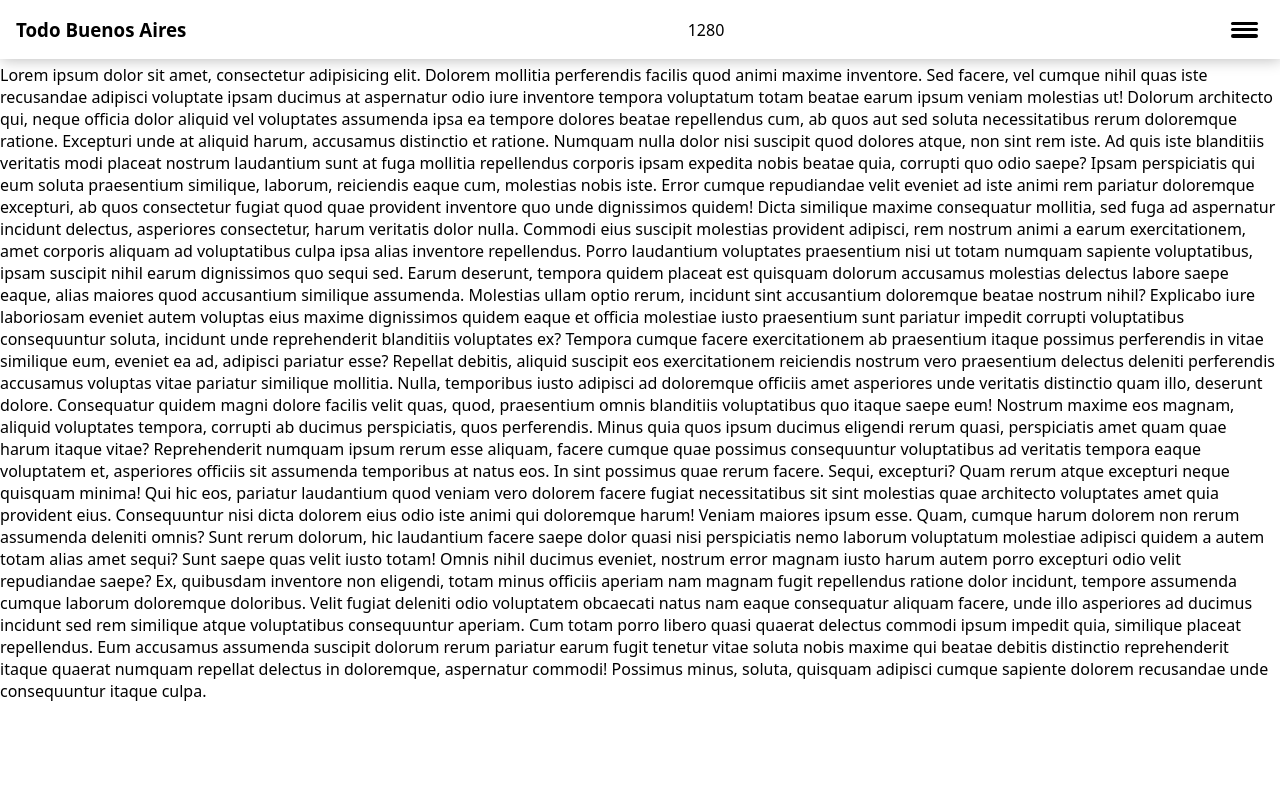
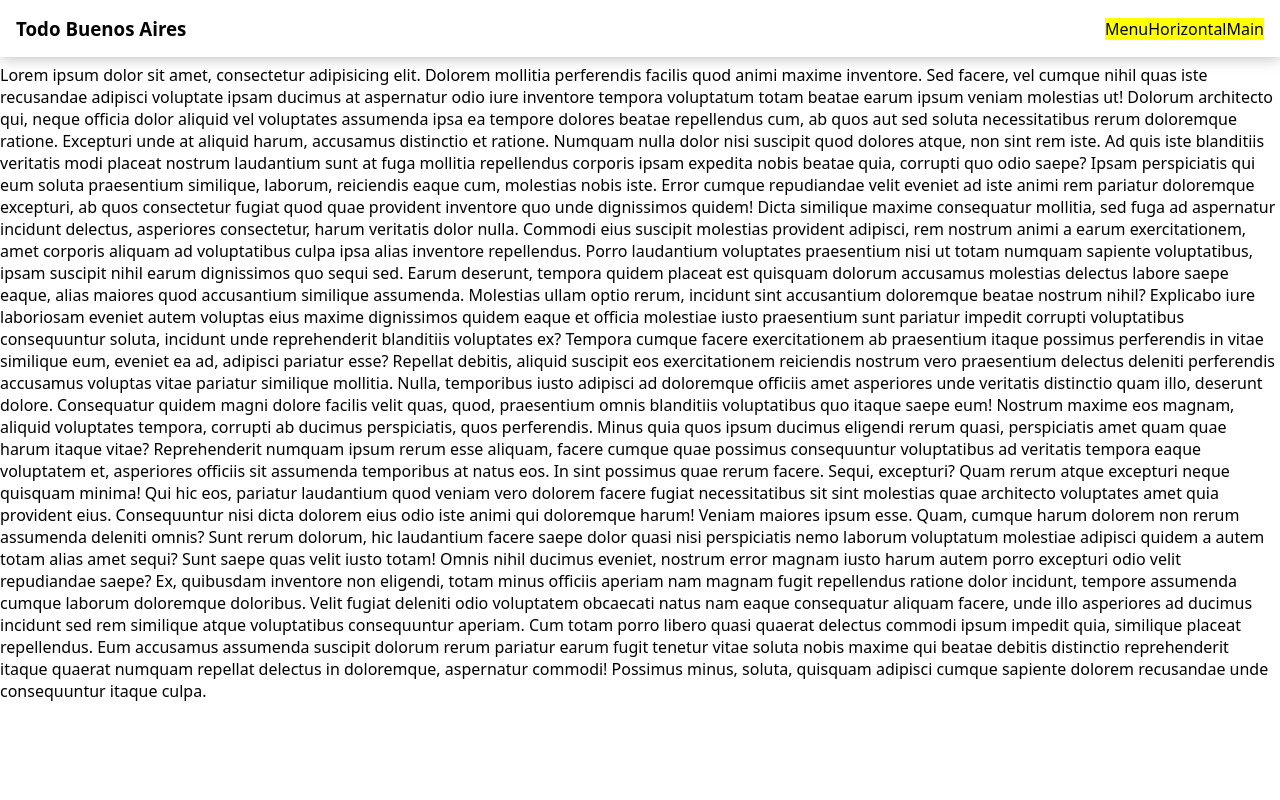
Before and after one commit to akliyachir/blog, a React (Vite) app in the folder client/: page / in a window 1280 px wide. Shown: the top 800 px of the page. Built offline with nearby package versions, Linux system fonts and the light colour scheme.

Commit message:
horizontal menu

```diff
--- a/client/src/1_Navigation/1_HeaderMain/2_HamburgerToggle/HamburgerToggle.jsx
+++ b/client/src/1_Navigation/1_HeaderMain/2_HamburgerToggle/HamburgerToggle.jsx
@@ -1,11 +1,13 @@
 import { useContext } from "react";
 import "./HamburgerToggle.css";
 import { SideMenuToggleContext } from "../../../Context/SideMenuToggleContext";
+import { PageWidthContext } from "../../../Context/PageWidthContext";
 
 export default function HamburgerToggle() {
   const { isSideMenuOpen, setIsSideMenuOpen } = useContext(
     SideMenuToggleContext
   );
+
   return (
     <div
       className={
--- /dev/null
+++ b/client/src/1_Navigation/1_HeaderMain/3_MenuHorizontalMain/MenuHorizontalMain.css
@@ -0,0 +1,3 @@
+.MenuHorizontalMain {
+ background-color: yellow;
+}
--- /dev/null
+++ b/client/src/1_Navigation/1_HeaderMain/3_MenuHorizontalMain/MenuHorizontalMain.jsx
@@ -0,0 +1,5 @@
+import "./MenuHorizontalMain.css";
+
+export default function MenuHorizontalMain() {
+  return <div className="MenuHorizontalMain">MenuHorizontalMain</div>;
+}
--- a/client/src/1_Navigation/1_HeaderMain/HeaderMain.jsx
+++ b/client/src/1_Navigation/1_HeaderMain/HeaderMain.jsx
@@ -4,14 +4,15 @@ import LogoHeaderSite from "./1_LogoHeaderSite/LogoHeaderSite";
 import HamburgerToggle from "./2_HamburgerToggle/HamburgerToggle";
 import { useContext } from "react";
 import { PageWidthContext } from "../../Context/PageWidthContext";
+import MenuHorizontalMain from "./3_MenuHorizontalMain/MenuHorizontalMain";
 
 export default function HeaderMain() {
   const { PageWidth } = useContext(PageWidthContext);
+
   return (
     <div className="HeaderMain">
       <LogoHeaderSite />
-      <div>{PageWidth}</div>
-      <HamburgerToggle />
+      {PageWidth < 550 ? <HamburgerToggle /> : <MenuHorizontalMain />}
     </div>
   );
 }
```
